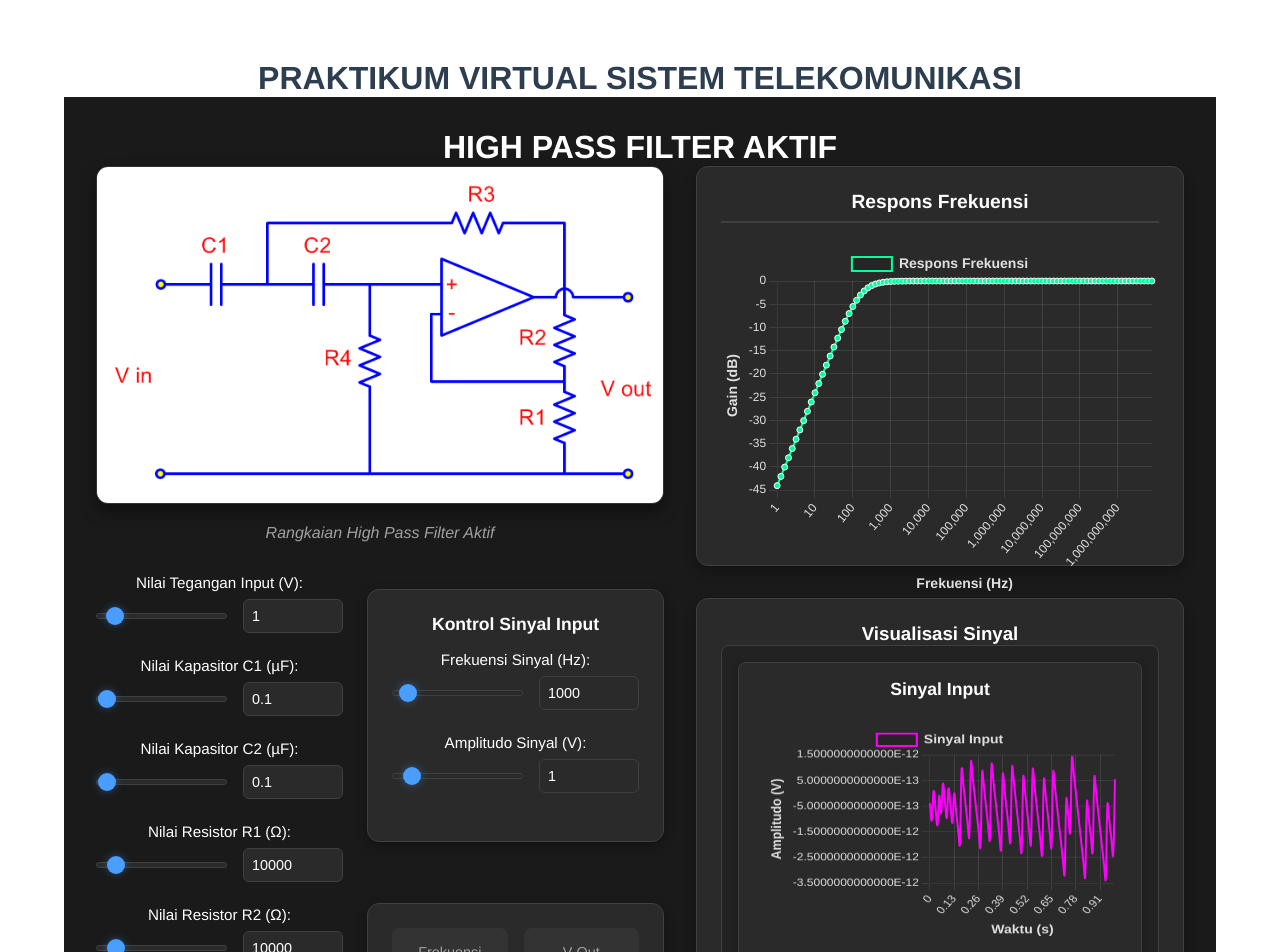
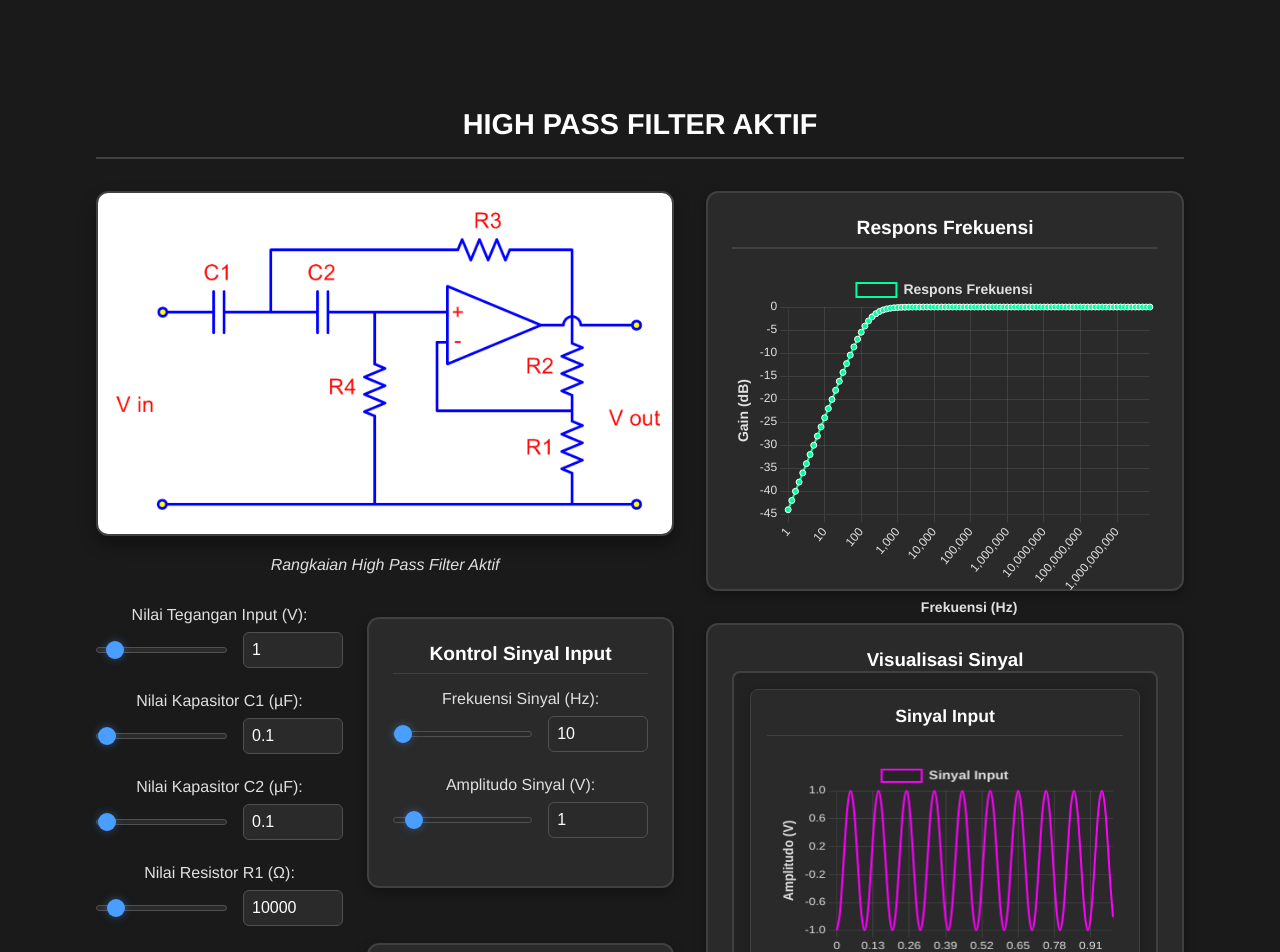
Before and after one commit to khoirulwana/Lab-Telkom, a Vue app in the folder frontend/: page /highpass in a window 1280 px wide. Shown: the top 952 px of the page. Built offline with nearby package versions, Linux system fonts and the light colour scheme.

Commit message:
Meningkatkan UI dan gaya di berbagai komponen: perbarui App.vue dengan tata letak yang lebih baik, menerapkan tema gelap ke Home.vue, dan menyempurnakan HighPassFilter.vue dengan visual pemrosesan sinyal yang lebih baik dan elemen interaksi pengguna.

```diff
--- a/frontend/src/App.vue
+++ b/frontend/src/App.vue
@@ -1,7 +1,7 @@
 <template>
   <div id="app">
     <!-- Judul utama untuk aplikasi Laboratorium Virtual Sistem Telekomunikasi -->
-    <h1>PRAKTIKUM VIRTUAL SISTEM TELEKOMUNIKASI</h1>
+
     <router-view></router-view>
   </div>
 </template>
@@ -39,5 +39,70 @@ export default {
 body {
   margin: 0;
   padding: 0;
+  font-family: -apple-system, BlinkMacSystemFont, "Segoe UI", Roboto, Oxygen,
+    Ubuntu, Cantarell, "Open Sans", "Helvetica Neue", sans-serif;
+  -webkit-font-smoothing: antialiased;
+  -moz-osx-font-smoothing: grayscale;
+  background-color: #1a1a1a;
+  color: #ffffff;
+}
+
+/* Scrollbar styling */
+::-webkit-scrollbar {
+  width: 8px;
+  height: 8px;
+}
+
+::-webkit-scrollbar-track {
+  background: #1a1a1a;
+}
+
+::-webkit-scrollbar-thumb {
+  background: #404040;
+  border-radius: 4px;
+}
+
+::-webkit-scrollbar-thumb:hover {
+  background: #505050;
+}
+
+/* Selection styling */
+::selection {
+  background: #4a9eff;
+  color: #ffffff;
+}
+
+/* Link styling */
+a {
+  color: #4a9eff;
+  text-decoration: none;
+  transition: color 0.2s ease;
+}
+
+a:hover {
+  color: #5fb0ff;
+}
+
+/* Focus outline styling */
+:focus {
+  outline: 2px solid #4a9eff;
+  outline-offset: 2px;
+}
+
+/* Placeholder styling */
+::placeholder {
+  color: #666;
+  opacity: 1;
+}
+
+/* Input number arrows styling */
+input[type="number"]::-webkit-inner-spin-button,
+input[type="number"]::-webkit-outer-spin-button {
+  -webkit-appearance: none;
+  margin: 0;
+}
+
+input[type="number"] {
+  -moz-appearance: textfield;
 }
 </style>
--- a/frontend/src/views/HighPassFilter.vue
+++ b/frontend/src/views/HighPassFilter.vue
@@ -359,7 +359,7 @@ export default {
     const r2 = ref(10000);
     const r3 = ref(10000);
     const r4 = ref(10000);
-    const signalFreq = ref(1000);
+    const signalFreq = ref(10);
     const signalAmp = ref(1);
     const cutOffFreq = ref(0);
     const vout = ref(0);
@@ -390,6 +390,7 @@ export default {
         Math.pow(10, i / 10)
       );
       const gains = frequencies.map((f) => {
+        // Menghitung gain pada setiap frekuensi berdasarkan teori High Pass Filter
         const currentGain =
           gain.value / Math.sqrt(1 + Math.pow(cutOffFreq.value / f, 2));
         return 20 * Math.log10(Math.abs(currentGain));
@@ -407,23 +408,25 @@ export default {
         // Menghasilkan titik waktu untuk satu detik data
         const timePoints = Array.from({ length: 100 }, (_, i) => i / 100);
 
-        // Menghasilkan sinyal input dengan pergeseran fase berdasarkan waktu
-        // Memperlambat animasi dengan membagi elapsed dengan faktor 2
+        // Menghasilkan sinyal input
         const inputSignalData = timePoints.map((t) => {
-          const phase = (elapsed / 2000) * signalFreq.value * 2 * Math.PI; // Dibagi 2000 untuk memperlambat
+          const phase = (elapsed / 2000) * signalFreq.value * 2 * Math.PI;
           return (
             signalAmp.value *
             Math.sin(2 * Math.PI * signalFreq.value * t + phase)
           );
         });
 
-        // Menghasilkan sinyal output dengan pergeseran fase yang sama
+        // Menghasilkan sinyal output berdasarkan teori High Pass Filter
         const outputSignalData = inputSignalData.map((input) => {
           const frequency = signalFreq.value;
+          // Menghitung gain pada frekuensi sinyal input
           const currentGain =
             gain.value /
             Math.sqrt(1 + Math.pow(cutOffFreq.value / frequency, 2));
-          return input * currentGain;
+          // Menghitung fase output (bergeser 90 derajat di frekuensi cut-off)
+          const phaseShift = Math.atan2(cutOffFreq.value / frequency, 1);
+          return input * currentGain * Math.cos(phaseShift);
         });
 
         inputSignalChart.data.labels = timePoints;
@@ -434,13 +437,11 @@ export default {
         outputSignalChart.data.datasets[0].data = outputSignalData;
         outputSignalChart.update("none");
 
-        // Menggunakan requestAnimationFrame dengan interval yang lebih lama
         animationFrameId = setTimeout(() => {
           requestAnimationFrame(animate);
-        }, 50); // Menambahkan delay 50ms antara setiap frame
+        }, 50);
       };
 
-      // Memulai animasi jika belum berjalan
       if (!animationFrameId) {
         animationFrameId = requestAnimationFrame(animate);
       }
@@ -460,7 +461,7 @@ export default {
       // Menghitung gain dalam dB
       gainDB.value = 20 * Math.log10(Math.abs(gain.value));
 
-      // Menghitung tegangan output
+      // Menghitung tegangan output berdasarkan gain
       vout.value = vin.value * gain.value;
 
       // Memperbarui grafik
@@ -884,6 +885,17 @@ export default {
   min-height: 100vh;
 }
 
+.high-pass-filter h1 {
+  margin: 0;
+  padding: 1rem;
+  text-align: center;
+  font-size: 1.8rem;
+  font-weight: 600;
+  color: #ffffff;
+  border-bottom: 2px solid #404040;
+  margin-bottom: 2rem;
+}
+
 main {
   display: grid;
   grid-template-columns: 0.8fr 1.2fr;
@@ -897,12 +909,6 @@ main {
   gap: 2rem;
 }
 
-.image-controlpanel {
-  display: flex;
-  flex-direction: row;
-  gap: 2rem;
-}
-
 figure {
   margin: 0;
   text-align: center;
@@ -913,13 +919,14 @@ figure img {
   height: auto;
   border-radius: 12px;
   box-shadow: 0 8px 16px rgba(0, 0, 0, 0.4);
-  border: 1px solid #333;
+  border: 2px solid #404040;
 }
 
 figcaption {
   margin-top: 1rem;
-  color: #a0a0a0;
+  color: #e0e0e0;
   font-style: italic;
+  font-size: 1rem;
 }
 
 .inputgroup-hasilperhitungan {
@@ -935,9 +942,9 @@ figcaption {
 .input-group label {
   display: block;
   margin-bottom: 0.5rem;
-  color: #ffffff;
+  color: #e0e0e0;
   font-weight: 500;
-  font-size: 0.95rem;
+  font-size: 1rem;
 }
 
 .input-with-slider {
@@ -952,11 +959,13 @@ input[type="range"] {
   height: 6px;
   border-radius: 3px;
   -webkit-appearance: none;
-  border: 1px solid #404040;
+  appearance: none;
+  border: 1px solid #505050;
 }
 
 input[type="range"]::-webkit-slider-thumb {
   -webkit-appearance: none;
+  appearance: none;
   width: 18px;
   height: 18px;
   background: #4a9eff;
@@ -974,11 +983,11 @@ input[type="range"]::-webkit-slider-thumb:hover {
 input[type="number"] {
   width: 100px;
   padding: 0.5rem;
-  border: 1px solid #404040;
+  border: 1px solid #505050;
   border-radius: 6px;
   background: #2a2a2a;
   color: #ffffff;
-  font-size: 0.9rem;
+  font-size: 1rem;
   transition: all 0.2s ease;
 }
 
@@ -1000,14 +1009,16 @@ input[type="number"]:focus {
   padding: 1.5rem;
   border-radius: 12px;
   box-shadow: 0 4px 12px rgba(0, 0, 0, 0.3);
-  border: 1px solid #404040;
+  border: 2px solid #404040;
 }
 
 .control-panel h3 {
   margin: 0 0 1rem;
   color: #ffffff;
-  font-size: 1.1rem;
+  font-size: 1.2rem;
   font-weight: 600;
+  border-bottom: 1px solid #404040;
+  padding-bottom: 0.5rem;
 }
 
 .output {
@@ -1018,7 +1029,7 @@ input[type="number"]:focus {
   padding: 1.5rem;
   border-radius: 12px;
   box-shadow: 0 4px 12px rgba(0, 0, 0, 0.3);
-  border: 1px solid #404040;
+  border: 2px solid #404040;
 }
 
 .output > div {
@@ -1027,22 +1038,24 @@ input[type="number"]:focus {
   background: #333;
   border-radius: 8px;
   transition: all 0.2s ease;
+  border: 1px solid #404040;
 }
 
 .output > div:hover {
   background: #3a3a3a;
   transform: translateY(-2px);
+  border-color: #4a9eff;
 }
 
 .output p:first-child {
   margin: 0 0 0.5rem;
-  color: #a0a0a0;
-  font-size: 0.9rem;
+  color: #e0e0e0;
+  font-size: 1rem;
 }
 
 .output p:last-child {
   margin: 0;
-  font-size: 1.2rem;
+  font-size: 1.3rem;
   font-weight: 500;
   color: #ffffff;
 }
@@ -1059,7 +1072,7 @@ input[type="number"]:focus {
   box-shadow: 0 4px 12px rgba(0, 0, 0, 0.3);
   height: 400px;
   position: relative;
-  border: 1px solid #404040;
+  border: 2px solid #404040;
   display: flex;
   flex-direction: column;
 }
@@ -1071,7 +1084,7 @@ input[type="number"]:focus {
   box-shadow: 0 4px 12px rgba(0, 0, 0, 0.3);
   height: auto;
   position: relative;
-  border: 1px solid #404040;
+  border: 2px solid #404040;
   display: flex;
   flex-direction: column;
 }
@@ -1094,7 +1107,7 @@ input[type="number"]:focus {
   padding: 1rem;
   background: #222;
   border-radius: 8px;
-  border: 1px solid #404040;
+  border: 2px solid #404040;
 }
 
 .signal-graph {
@@ -1114,6 +1127,8 @@ input[type="number"]:focus {
   font-size: 1.1rem;
   font-weight: 600;
   text-align: center;
+  border-bottom: 1px solid #404040;
+  padding-bottom: 0.5rem;
 }
 
 .signal-graph canvas {
--- a/frontend/src/views/Home.vue
+++ b/frontend/src/views/Home.vue
@@ -152,26 +152,34 @@ export default {
   min-height: 100vh;
   display: flex;
   flex-direction: column;
-  background-color: #f8f9fa;
+  background-color: #1a1a1a;
 }
 
 .header {
-  background: linear-gradient(135deg, #4caf50 0%, #2196f3 100%);
-  color: white;
+  background: linear-gradient(135deg, #2a2a2a 0%, #1a1a1a 100%);
+  color: #ffffff;
   padding: 3rem 2rem;
   text-align: center;
+  border-bottom: 1px solid #404040;
 }
 
 .header h1 {
   margin: 0;
   font-size: 2.5rem;
   font-weight: 700;
+  color: #ffffff;
+}
+
+.header h2 {
+  margin: 0.5rem 0;
+  font-size: 1.8rem;
+  color: #4a9eff;
 }
 
 .header p {
   margin: 1rem 0 0;
   font-size: 1.2rem;
-  opacity: 0.9;
+  color: #a0a0a0;
 }
 
 .main-content {
@@ -190,19 +198,21 @@ export default {
 }
 
 .lab-card {
-  background: white;
+  background: #2a2a2a;
   border-radius: 12px;
-  box-shadow: 0 4px 6px rgba(0, 0, 0, 0.1);
+  box-shadow: 0 4px 6px rgba(0, 0, 0, 0.3);
   padding: 1.5rem;
   transition: transform 0.3s ease, box-shadow 0.3s ease;
   cursor: pointer;
   position: relative;
   overflow: hidden;
+  border: 1px solid #404040;
 }
 
 .lab-card:hover {
   transform: translateY(-5px);
-  box-shadow: 0 8px 12px rgba(0, 0, 0, 0.15);
+  box-shadow: 0 8px 12px rgba(0, 0, 0, 0.4);
+  border-color: #4a9eff;
 }
 
 .lab-card.coming-soon {
@@ -212,19 +222,19 @@ export default {
 
 .card-icon {
   font-size: 2.5rem;
-  color: #4caf50;
+  color: #4a9eff;
   margin-bottom: 1rem;
 }
 
 .card-content h2 {
   margin: 0 0 0.5rem;
-  color: #333;
+  color: #ffffff;
   font-size: 1.5rem;
 }
 
 .card-content p {
   margin: 0 0 1rem;
-  color: #666;
+  color: #a0a0a0;
   font-size: 1rem;
 }
 
@@ -236,7 +246,7 @@ export default {
 
 .features li {
   padding: 0.5rem 0;
-  color: #666;
+  color: #a0a0a0;
   font-size: 0.9rem;
   display: flex;
   align-items: center;
@@ -244,7 +254,7 @@ export default {
 
 .features li::before {
   content: "•";
-  color: #4caf50;
+  color: #4a9eff;
   font-weight: bold;
   margin-right: 0.5rem;
 }
@@ -254,7 +264,7 @@ export default {
   top: 1rem;
   right: 1rem;
   background: #ff9800;
-  color: white;
+  color: #ffffff;
   padding: 0.25rem 0.75rem;
   border-radius: 20px;
   font-size: 0.8rem;
@@ -262,11 +272,12 @@ export default {
 }
 
 .footer {
-  background: #333;
-  color: white;
+  background: #2a2a2a;
+  color: #a0a0a0;
   text-align: center;
   padding: 1.5rem;
   margin-top: auto;
+  border-top: 1px solid #404040;
 }
 
 @media (max-width: 768px) {
```
